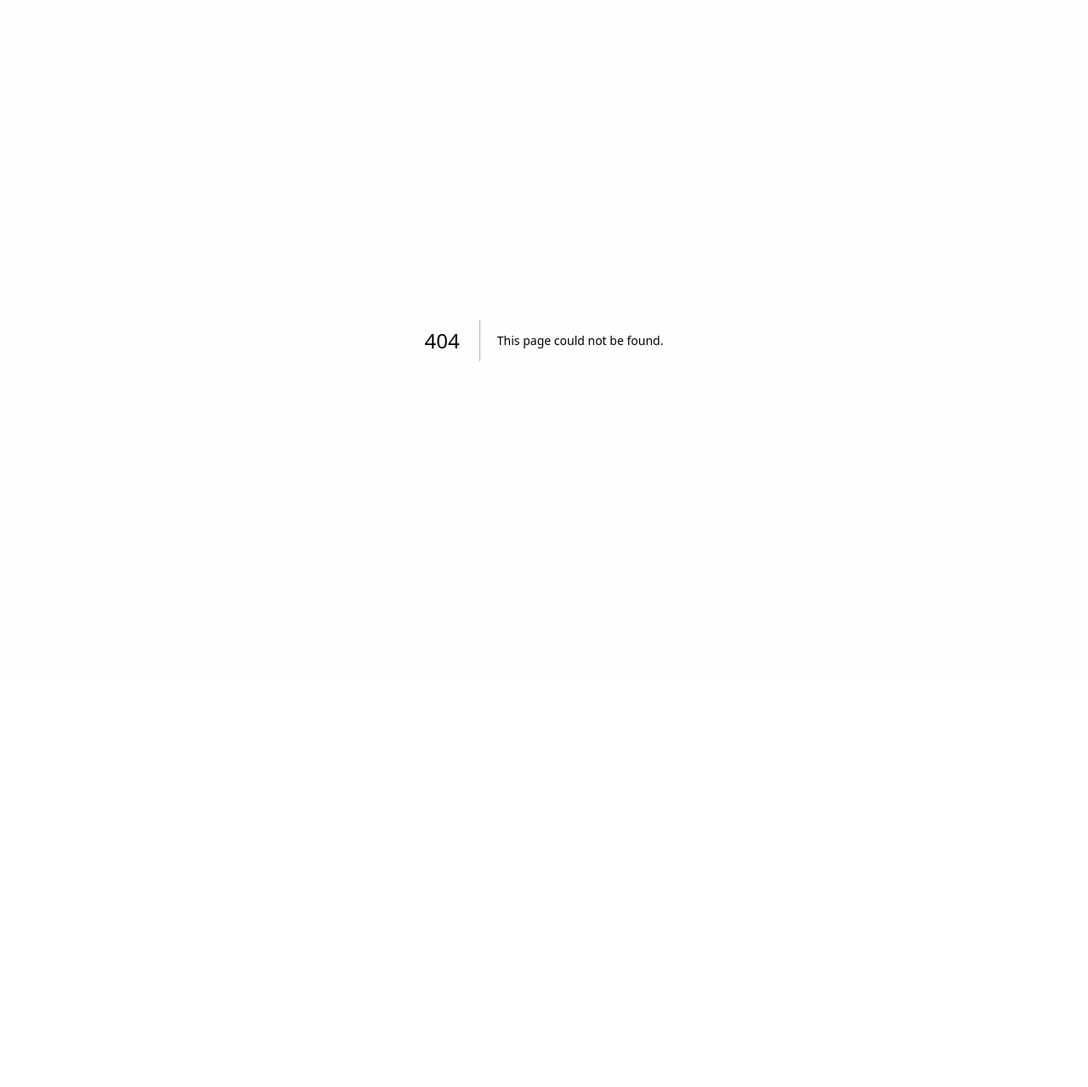
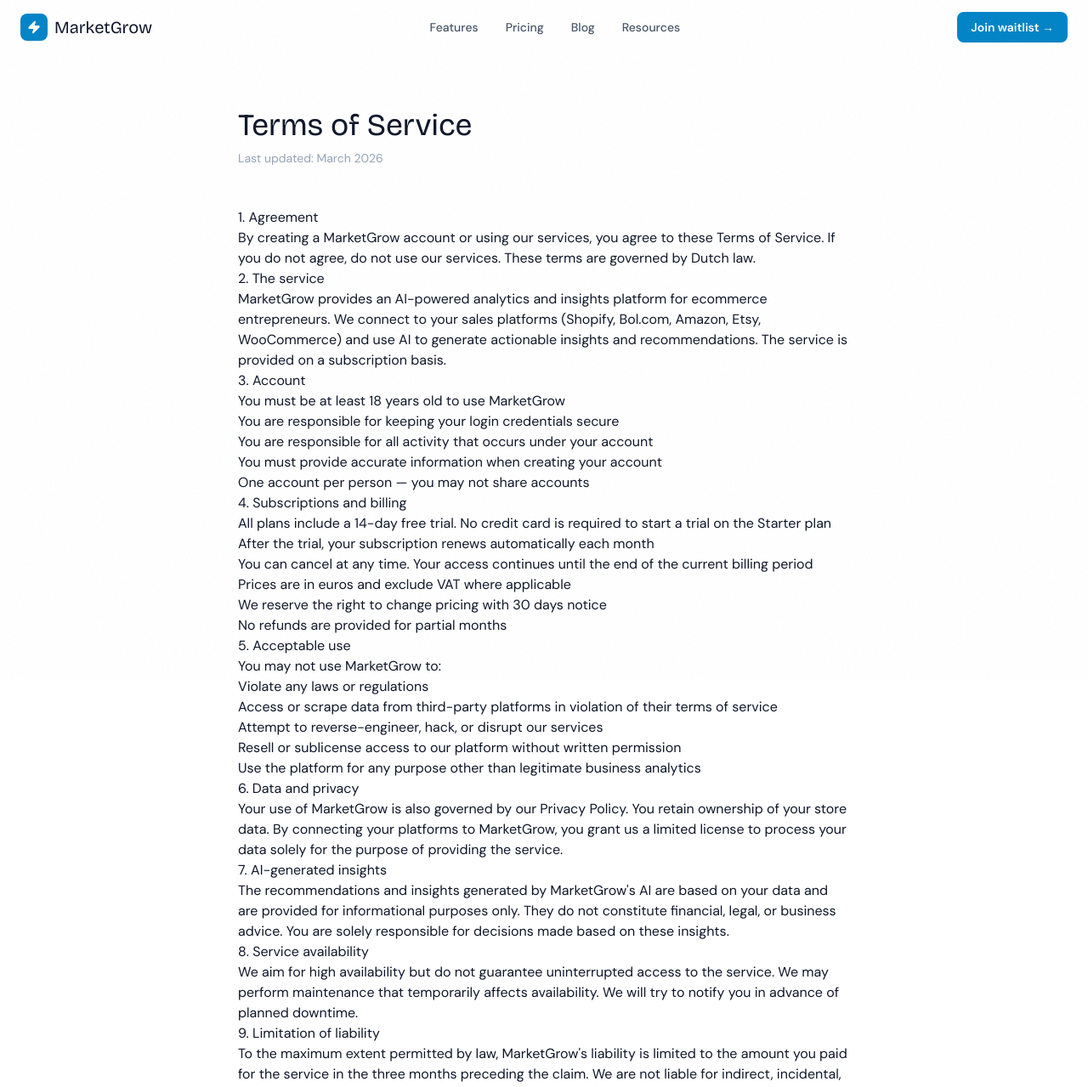
Before and after one commit to Julian0912608/marketgrowth-frontend, a Next.js app: page /terms in a window 1280 px wide. Before the commit this address had no page. Shown: the top 1279 px of the page at 85% size. Before the commit the page ends 800 px from the top, so only its background shows below. Built offline with nearby package versions, Linux system fonts and the light colour scheme.

Commit message:
Create page.tsx

```diff
--- /dev/null
+++ b/app/terms/page.tsx
@@ -0,0 +1,113 @@
+// app/terms/page.tsx
+
+import Link from 'next/link';
+import { Navbar } from '@/components/marketing/Navbar';
+import { Footer } from '@/components/marketing/sections';
+
+export default function TermsPage() {
+  return (
+    <main>
+      <Navbar />
+      <section className="pt-32 pb-20 bg-white">
+        <div className="max-w-3xl mx-auto px-6">
+
+          <h1 className="font-display text-4xl font-800 text-slate-900 mb-2">Terms of Service</h1>
+          <p className="text-slate-400 text-sm mb-12">Last updated: March 2026</p>
+
+          <div className="prose prose-slate max-w-none">
+
+            <h2>1. Agreement</h2>
+            <p>
+              By creating a MarketGrow account or using our services, you agree to these Terms of Service.
+              If you do not agree, do not use our services. These terms are governed by Dutch law.
+            </p>
+
+            <h2>2. The service</h2>
+            <p>
+              MarketGrow provides an AI-powered analytics and insights platform for ecommerce entrepreneurs.
+              We connect to your sales platforms (Shopify, Bol.com, Amazon, Etsy, WooCommerce) and use AI to
+              generate actionable insights and recommendations. The service is provided on a subscription basis.
+            </p>
+
+            <h2>3. Account</h2>
+            <ul>
+              <li>You must be at least 18 years old to use MarketGrow</li>
+              <li>You are responsible for keeping your login credentials secure</li>
+              <li>You are responsible for all activity that occurs under your account</li>
+              <li>You must provide accurate information when creating your account</li>
+              <li>One account per person — you may not share accounts</li>
+            </ul>
+
+            <h2>4. Subscriptions and billing</h2>
+            <ul>
+              <li>All plans include a 14-day free trial. No credit card is required to start a trial on the Starter plan</li>
+              <li>After the trial, your subscription renews automatically each month</li>
+              <li>You can cancel at any time. Your access continues until the end of the current billing period</li>
+              <li>Prices are in euros and exclude VAT where applicable</li>
+              <li>We reserve the right to change pricing with 30 days notice</li>
+              <li>No refunds are provided for partial months</li>
+            </ul>
+
+            <h2>5. Acceptable use</h2>
+            <p>You may not use MarketGrow to:</p>
+            <ul>
+              <li>Violate any laws or regulations</li>
+              <li>Access or scrape data from third-party platforms in violation of their terms of service</li>
+              <li>Attempt to reverse-engineer, hack, or disrupt our services</li>
+              <li>Resell or sublicense access to our platform without written permission</li>
+              <li>Use the platform for any purpose other than legitimate business analytics</li>
+            </ul>
+
+            <h2>6. Data and privacy</h2>
+            <p>
+              Your use of MarketGrow is also governed by our <Link href="/privacy">Privacy Policy</Link>.
+              You retain ownership of your store data. By connecting your platforms to MarketGrow,
+              you grant us a limited license to process your data solely for the purpose of providing the service.
+            </p>
+
+            <h2>7. AI-generated insights</h2>
+            <p>
+              The recommendations and insights generated by MarketGrow's AI are based on your data and are
+              provided for informational purposes only. They do not constitute financial, legal, or business advice.
+              You are solely responsible for decisions made based on these insights.
+            </p>
+
+            <h2>8. Service availability</h2>
+            <p>
+              We aim for high availability but do not guarantee uninterrupted access to the service.
+              We may perform maintenance that temporarily affects availability. We will try to notify
+              you in advance of planned downtime.
+            </p>
+
+            <h2>9. Limitation of liability</h2>
+            <p>
+              To the maximum extent permitted by law, MarketGrow's liability is limited to the amount
+              you paid for the service in the three months preceding the claim. We are not liable for
+              indirect, incidental, or consequential damages.
+            </p>
+
+            <h2>10. Termination</h2>
+            <p>
+              We may suspend or terminate your account if you violate these terms. You may cancel your
+              account at any time from your account settings. Upon termination, your data will be deleted
+              within 90 days in accordance with our Privacy Policy.
+            </p>
+
+            <h2>11. Changes to these terms</h2>
+            <p>
+              We may update these terms. We will notify you by email at least 30 days before material
+              changes take effect. Continued use of the service after changes constitutes acceptance.
+            </p>
+
+            <h2>12. Contact</h2>
+            <p>
+              Questions? Contact us at <a href="mailto:hello@marketgrow.ai">hello@marketgrow.ai</a>.
+            </p>
+
+          </div>
+        </div>
+      </section>
+      <Footer />
+    </main>
+  );
+}
```
